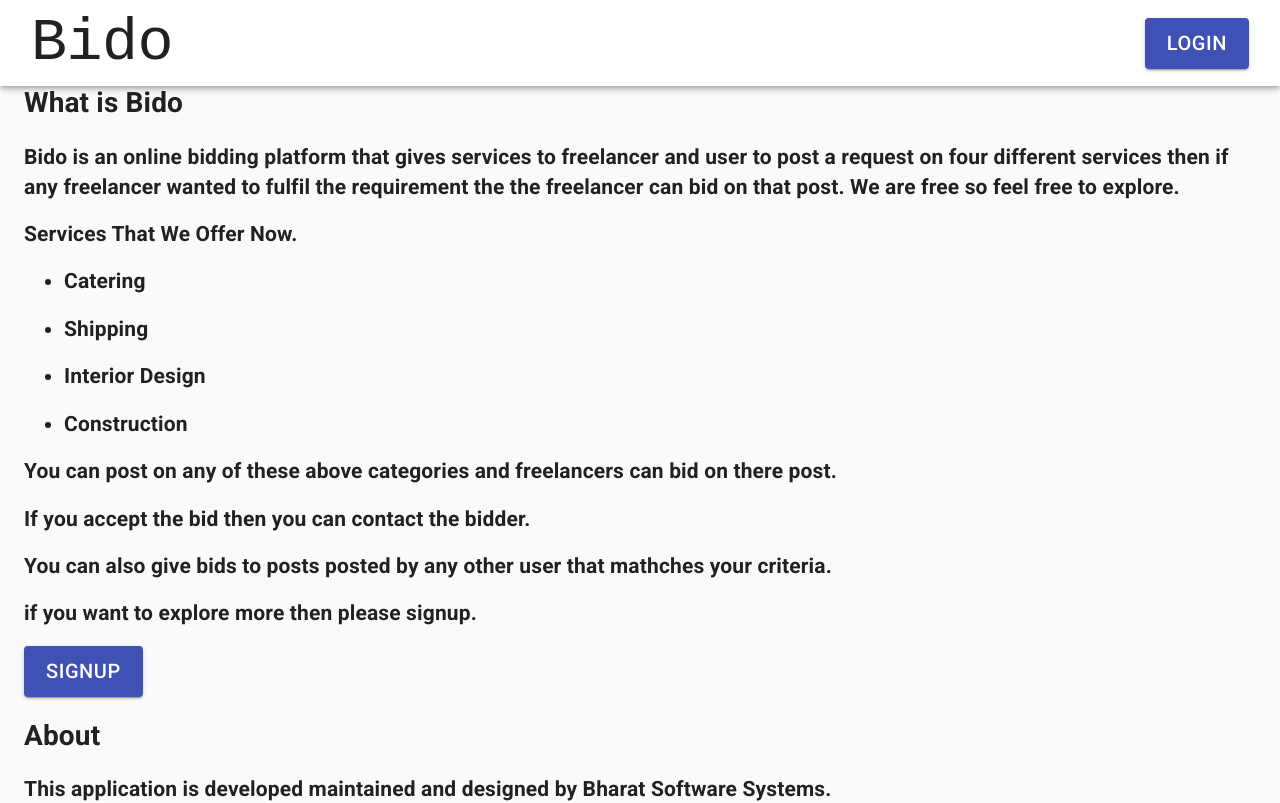
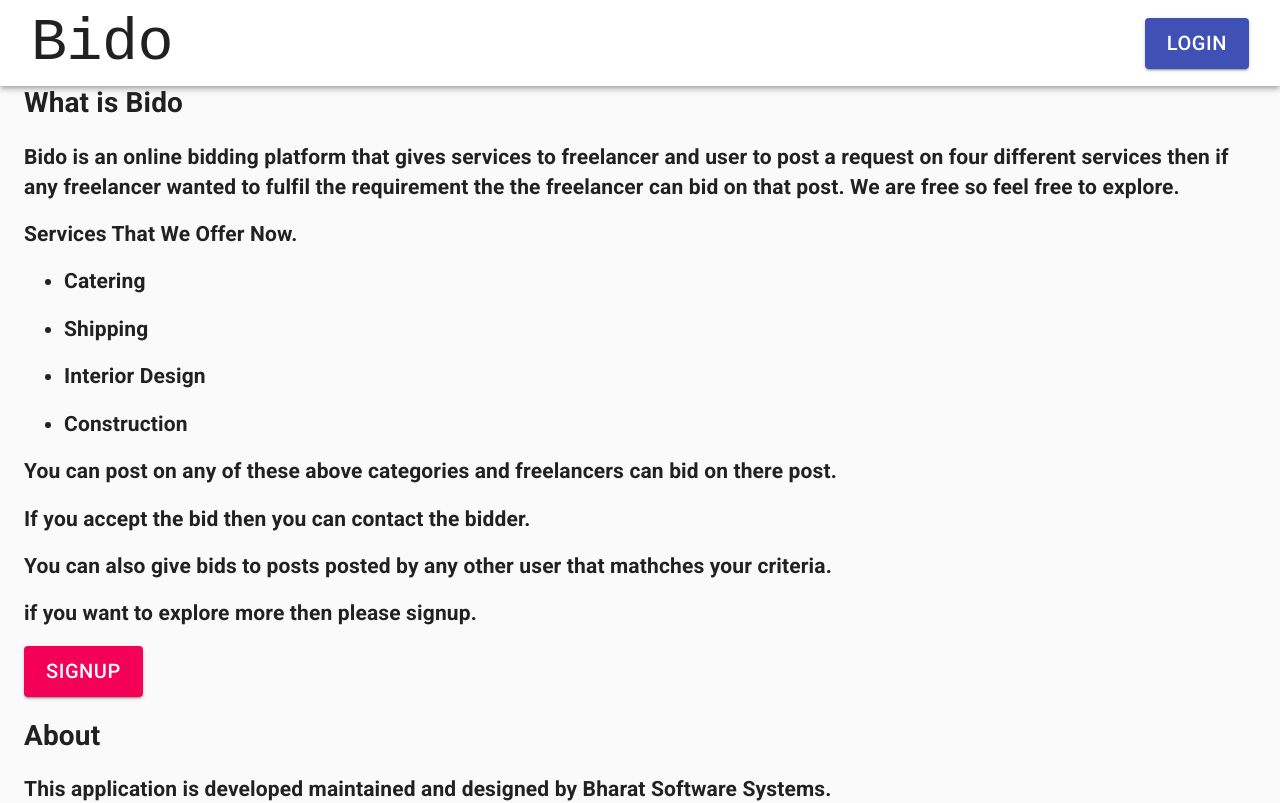
Before and after one commit to Thakurking/bido, a React (Create React App) app in the folder bido-frontend/: page /landingPage in a window 1280 px wide. Shown: the top 803 px of the page. Built offline with nearby package versions, Linux system fonts and the light colour scheme.

Commit message:
Landing Page Ready

```diff
--- a/bido-frontend/src/App.js
+++ b/bido-frontend/src/App.js
@@ -1,13 +1,24 @@
 import React from "react";
-import { BrowserRouter, Router } from "react-router-dom";
-import NavBar from "./component/navBar";
+import { BrowserRouter as Router, Route } from "react-router-dom";
+
+import LandingPage from "./component/landingPage";
+import Login from "./component/screens/login";
+import Signup from "./component/screens/signup";
 
 export default function App() {
   return (
-    <div>
-      <BrowserRouter>
-        <NavBar />
-      </BrowserRouter>
-    </div>
+    <>
+      <Router>
+        <Route exact path="/landingPage">
+          <LandingPage />
+        </Route>
+        <Route exact path="/login">
+          <Login />
+        </Route>
+        <Route exact path="/signup">
+          <Signup />
+        </Route>
+      </Router>
+    </>
   );
 }
--- a/bido-frontend/src/component/navBar.js
+++ b/bido-frontend/src/component/landingPage.js
@@ -41,8 +41,8 @@ export default function ElevateAppBar(props) {
               }}
             >
               <Link
+                to="/login"
                 style={{ textDecoration: "none", color: "white" }}
-                to="/login"
               >
                 Login
               </Link>
@@ -87,15 +87,15 @@ export default function ElevateAppBar(props) {
         <h2>
           <Button
             variant="contained"
-            color="primary"
+            color="secondary"
             size="large"
             style={{
               fontSize: 20,
             }}
           >
             <Link
+              to="/signup"
               style={{ textDecoration: "none", color: "white" }}
-              to="/signup"
             >
               Signup
             </Link>
@@ -120,9 +120,7 @@ export default function ElevateAppBar(props) {
             <GitHubIcon />
           </Button>
         </h2>
-        <h2>
-          Contact Number 6294923461.
-        </h2>
+        <h2>Contact Number 6294923461.</h2>
       </Container>
     </React.Fragment>
   );
--- /dev/null
+++ b/bido-frontend/src/component/screens/login.js
@@ -0,0 +1,11 @@
+import React from 'react'
+import Container from "@material-ui/core/Container";
+
+const Login = () =>{
+    return (
+      <>
+        <h1>This is login page</h1>
+      </>
+    );
+}
+export default Login;
--- /dev/null
+++ b/bido-frontend/src/component/screens/signup.js
@@ -0,0 +1,9 @@
+import React from 'react'
+
+const Signup = () =>{
+    return (
+        <h1>This Is Signup Page</h1>
+    )
+}
+
+export default Signup;
```
